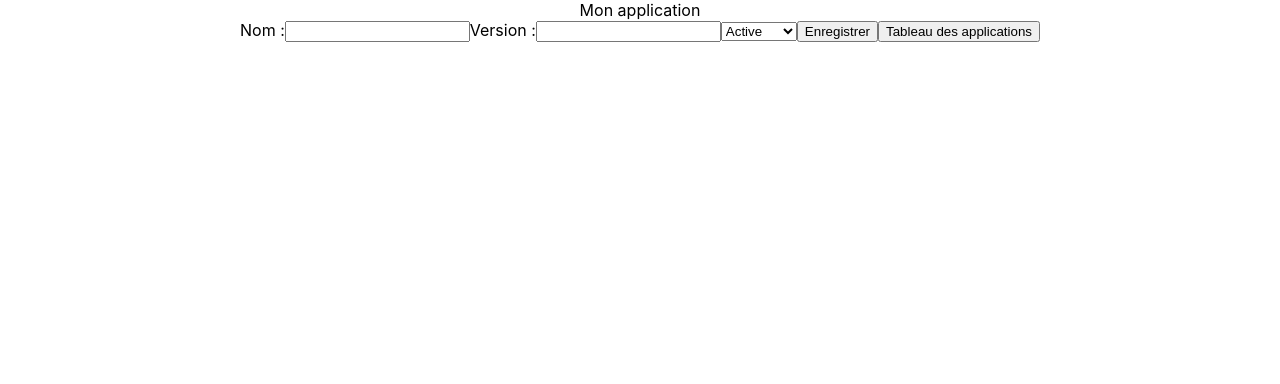
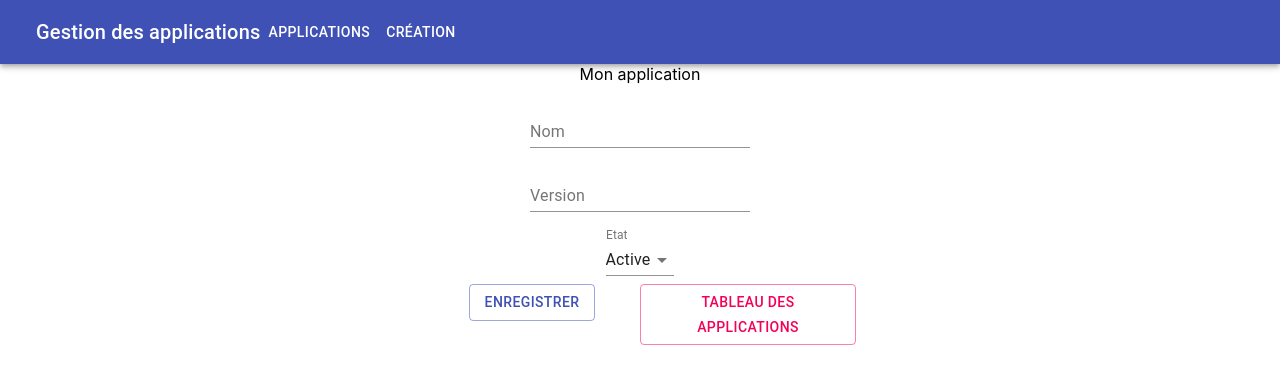
Before and after one commit to slide2009/formation-react-exo, a React (Create React App) app in the folder suivi-applications/: page /#/formulaire in a window 1280 px wide. Shown: the top 384 px of the page. Built offline with nearby package versions, Linux system fonts and the light colour scheme.

Commit message:
Material UI

```diff
--- a/suivi-applications/package.json
+++ b/suivi-applications/package.json
@@ -3,6 +3,8 @@
   "version": "0.1.0",
   "private": true,
   "dependencies": {
+    "@material-ui/core": "^4.11.3",
+    "@material-ui/data-grid": "^4.0.0-alpha.23",
     "@testing-library/jest-dom": "^5.11.9",
     "@testing-library/react": "^11.2.5",
     "@testing-library/user-event": "^12.8.3",
--- a/suivi-applications/src/App.js
+++ b/suivi-applications/src/App.js
@@ -1,17 +1,33 @@
+import AppBar from '@material-ui/core/AppBar';
+import Button from '@material-ui/core/Button';
+import IconButton from '@material-ui/core/IconButton';
+import Toolbar from '@material-ui/core/Toolbar';
+import Typography from '@material-ui/core/Typography';
+import { Link, Route, Switch } from 'react-router-dom';
 import './App.css';
-import {Switch, Route} from 'react-router-dom'
-import Formulaire from './components/applications/Formulaire';
+import FormulaireContainer from './components/applications/FormulaireContainer';
 import Tableau from './components/applications/Tableau';
-import FormulaireContainer from './components/applications/FormulaireContainer';
 import TableauContainer from './components/applications/TableauContainer';
+import TableauDatagrid from './components/applications/TableauDatagrid';
 
 const App = () => {
 
   return (
     <div className="App">
+      <AppBar position="static">
+        <Toolbar>
+          <IconButton edge="start" color="inherit" aria-label="menu">
+          </IconButton>
+          <Typography variant="h6">Gestion des applications</Typography>
+          <Link to={'tableau'} component={Button} color="inherit">Applications</Link>
+          <Link to={'formulaire'} component={Button} color="inherit">Création</Link>
+        </Toolbar>
+      </AppBar>
       Mon application
       <Switch>
         <Route path="/tableau" component={TableauContainer} />
+        <Route path="/tableauNC" component={Tableau} />
+        <Route path="/tableauDatagrid" component={TableauDatagrid} />
         <Route path="/formulaire" component={FormulaireContainer} />
       </Switch>
     </div>
--- a/suivi-applications/src/components/applications/Formulaire.js
+++ b/suivi-applications/src/components/applications/Formulaire.js
@@ -1,5 +1,12 @@
-import React, { useState } from 'react'
-import { Link } from 'react-router-dom'
+import Button from '@material-ui/core/Button';
+import FormControl from '@material-ui/core/FormControl';
+import Grid from '@material-ui/core/Grid';
+import InputLabel from '@material-ui/core/InputLabel';
+import MenuItem from '@material-ui/core/MenuItem';
+import Select from '@material-ui/core/Select';
+import TextField from '@material-ui/core/TextField';
+import React, { useState } from 'react';
+import { Link } from 'react-router-dom';
 
 const Formulaire = ({ajouter}) => {
     const [nom, setNom] = useState('');
@@ -24,22 +31,36 @@ const Formulaire = ({ajouter}) => {
     }
 
     return <form>
-        <div>{message}</div>
-        <label>
-            Nom :
-            <input type="text" onChange= { e => setNom(e.target.value)} value={nom}/>
-        </label>
-        <label>
-            Version :
-            <input type="text" onChange= { e => setVersion(e.target.value)} value={version}/>
-        </label>
-        <select onChange={e => setEtat(e.target.value) }>
-            <option value="ACTIVE">Active</option>
-            <option value="OBSOLETE">Obsolète</option>
-        </select>
+        <Grid container spacing={2}>
+            <Grid item xs={12}>
+                <div>{message}</div>
+            </Grid>
+            <Grid item xs={12}>
+                <TextField label="Nom" onChange= {e => setNom(e.target.value)}/>
+            </Grid>
+            <Grid item xs={12}>
+                <TextField label="Version" onChange= { e => setVersion(e.target.value)}/>
+            </Grid>
+            <Grid item xs={12} spacing={5}>
+                <FormControl>
+                    <InputLabel>Etat</InputLabel>
+                    <Select onChange={e => setEtat(e.target.value) } value={etat}>
+                        <MenuItem value="ACTIVE">Active</MenuItem>
+                        <MenuItem value="OBSOLETE">Obsolète</MenuItem>
+                    </Select>
+                </FormControl>
+            </Grid>
 
-        <button type="button" onClick = {enregistrer}>Enregistrer</button>
-        <Link to={'tableau'}><button>Tableau des applications</button></Link>
+            <Grid container justify="center" fixed>
+                <Grid xs={2}>
+                    <Button onClick = {enregistrer} spacing={3} variant="outlined" color='primary'>Enregistrer</Button>
+                </Grid>
+                <Grid xs={2}>
+                    <Link to={'tableau'} component={Button} variant="outlined" color='secondary'>Tableau des applications</Link>
+                </Grid>
+            </Grid>
+        </Grid>
+
     </form>
 
 }
--- a/suivi-applications/src/components/applications/FormulaireContainer.js
+++ b/suivi-applications/src/components/applications/FormulaireContainer.js
@@ -5,7 +5,6 @@ import Formulaire from './Formulaire';
 const mapDispatchToProps = dispatch => ({
 	ajouter : valeur => dispatch(modifierCompteur(valeur))
 });
-
 // const connecteRedux = connect(null, mapDispatchToProps)
 // const FormulaireContainer = connecteRedux(Formulaire)
 // export default FormulaireContainer;
--- a/suivi-applications/src/components/applications/Tableau.js
+++ b/suivi-applications/src/components/applications/Tableau.js
@@ -25,8 +25,8 @@ const Tableau = ({compteur}) => {
         .catch(e => console.log(e))
     }
 
-    return data.length > 0
-    ? <div>
+    return data.length &&
+    <div>
     <table>
         <thead>
             <tr>
@@ -56,6 +56,6 @@ const Tableau = ({compteur}) => {
     <Link to={'formulaire'}><button>Saisir un formulaire</button></Link>
     <div>Il y a eu {compteur} enregistrements</div>
     </div>
-    : <></>
+
 }
 export default Tableau
--- a/suivi-applications/src/components/applications/TableauContainer.js
+++ b/suivi-applications/src/components/applications/TableauContainer.js
@@ -1,4 +1,6 @@
 import { connect } from 'react-redux';
 import Tableau from './Tableau';
-const mapStateToProps = state => ({ compteur : state});
+
+const mapStateToProps = storeState => ({ compteur : storeState.compteur});
+
 export default connect(mapStateToProps)(Tableau);
--- /dev/null
+++ b/suivi-applications/src/components/applications/TableauDatagrid.js
@@ -0,0 +1,70 @@
+import React, { useEffect, useState } from 'react'
+import { Link } from 'react-router-dom'
+import { DataGrid } from '@material-ui/data-grid'
+import Container from '@material-ui/core/Container';
+
+const TableauDatagrid = ({compteur}) => {
+    const [data, setData] = useState([])
+
+    const charger = () => {
+        const headers = new Headers();
+        headers.append("Content-Type" , "application/json")
+        fetch("http://localhost:8080/applications", {headers: headers})
+        .then(reponse => reponse.json())
+        .then(reponse => setData(reponse))
+        .catch(e => console.log(e))
+    }
+
+    useEffect(() => {
+        charger()
+    }, [])
+    // callback exécuté si seulement la valeur de la dépendance change
+    // la dépendance peut être la vérifiée sur un champ d'un objet : [x.y]
+
+    const supprimer = id => {
+        fetch(`http://localhost:8080/applications/${id}`, {method: 'DELETE'})
+        .then(reponse => charger())
+        .catch(e => console.log(e))
+    }
+
+
+
+
+    return data.length > 0
+    ? <Container>
+        <div style={{ height: 400, width: '100%' }}>
+
+    <DataGrid pageSize={5}
+    columns={[
+        {field:'nom', headerName: 'Nom', flex: 0.5},
+        {field: 'version'},
+        {field: 'etat'},
+        {
+            field: 'id',
+            headerName: null,
+            renderCell: params => (
+                <span>
+                    <button onClick={e => supprimer(params.value)} >Supprimer</button>
+                </span>
+            )
+        }
+    ]}
+
+    rows = {
+        data.map(appli =>
+            ({
+                id: appli.id,
+                nom: appli.nom,
+                version: appli.version,
+                etat: appli.etat,
+            })
+            )
+        }
+        />
+        </div>
+    <Link to={'formulaire'}><button>Saisir un formulaire</button></Link>
+    <div>Il y a eu {compteur} enregistrements</div>
+    </Container>
+    : <></>
+}
+export default TableauDatagrid
--- a/suivi-applications/src/components/applications/actions.js
+++ b/suivi-applications/src/components/applications/actions.js
@@ -1,2 +1,5 @@
 export const MODIFIER_COMPTEUR = "MODIFIER_COMPTEUR"
-export const modifierCompteur = payload => ({type : MODIFIER_COMPTEUR, payload });
+export const modifierCompteur = payload => {
+    console.log(payload)
+    return {type : MODIFIER_COMPTEUR, payload };
+}
--- a/suivi-applications/src/components/applications/reducer.js
+++ b/suivi-applications/src/components/applications/reducer.js
@@ -1,8 +1,12 @@
 import { MODIFIER_COMPTEUR } from "./actions";
 
-export const applicationReducer = (state = 0, action) => {
+const stateInitial = {
+	compteur : 0
+}
+export const applicationReducer = (state = stateInitial, action) => {
 	if(action.type === MODIFIER_COMPTEUR) {
-		return state + action.payload
+		// return state + action.payload
+		return {...state, compteur : state.compteur + action.payload}
 	}
 	return state;
 }
```
